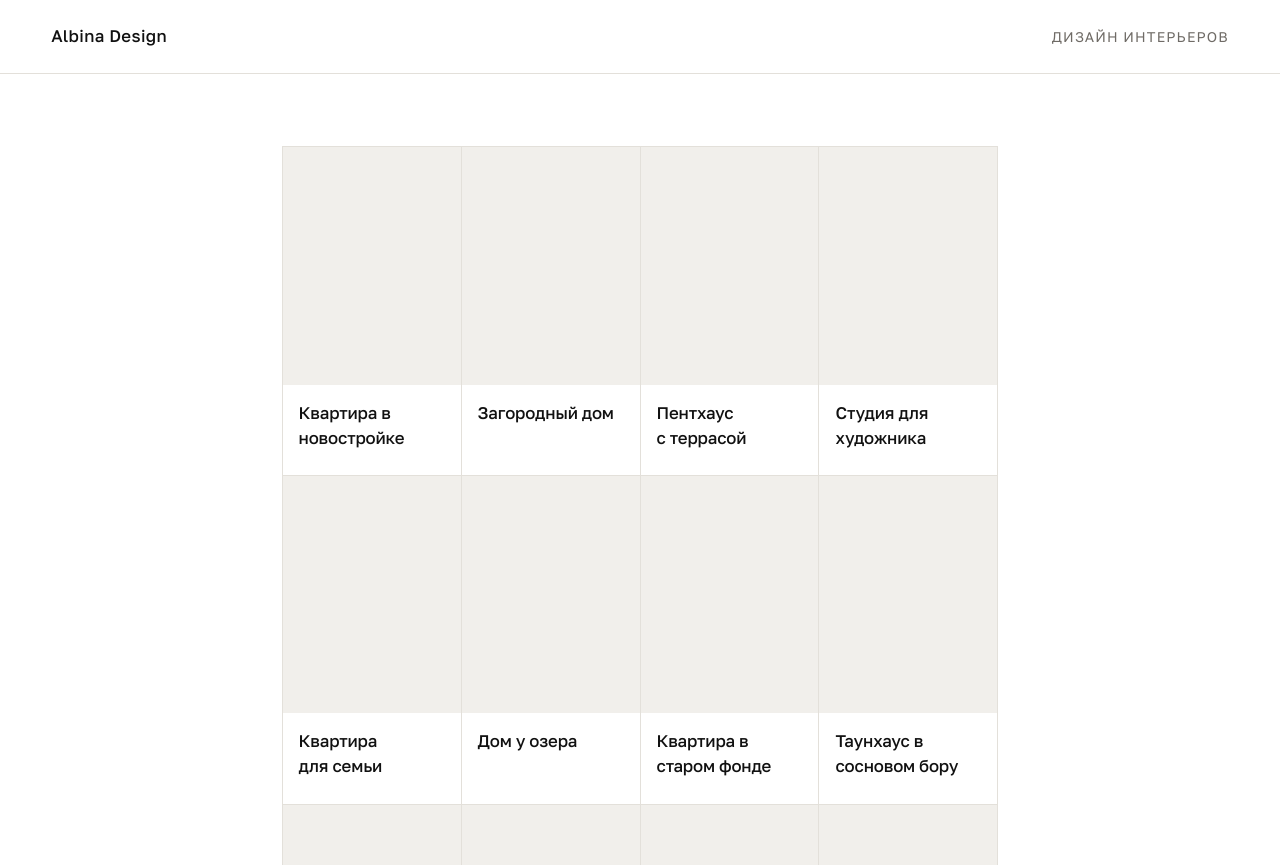
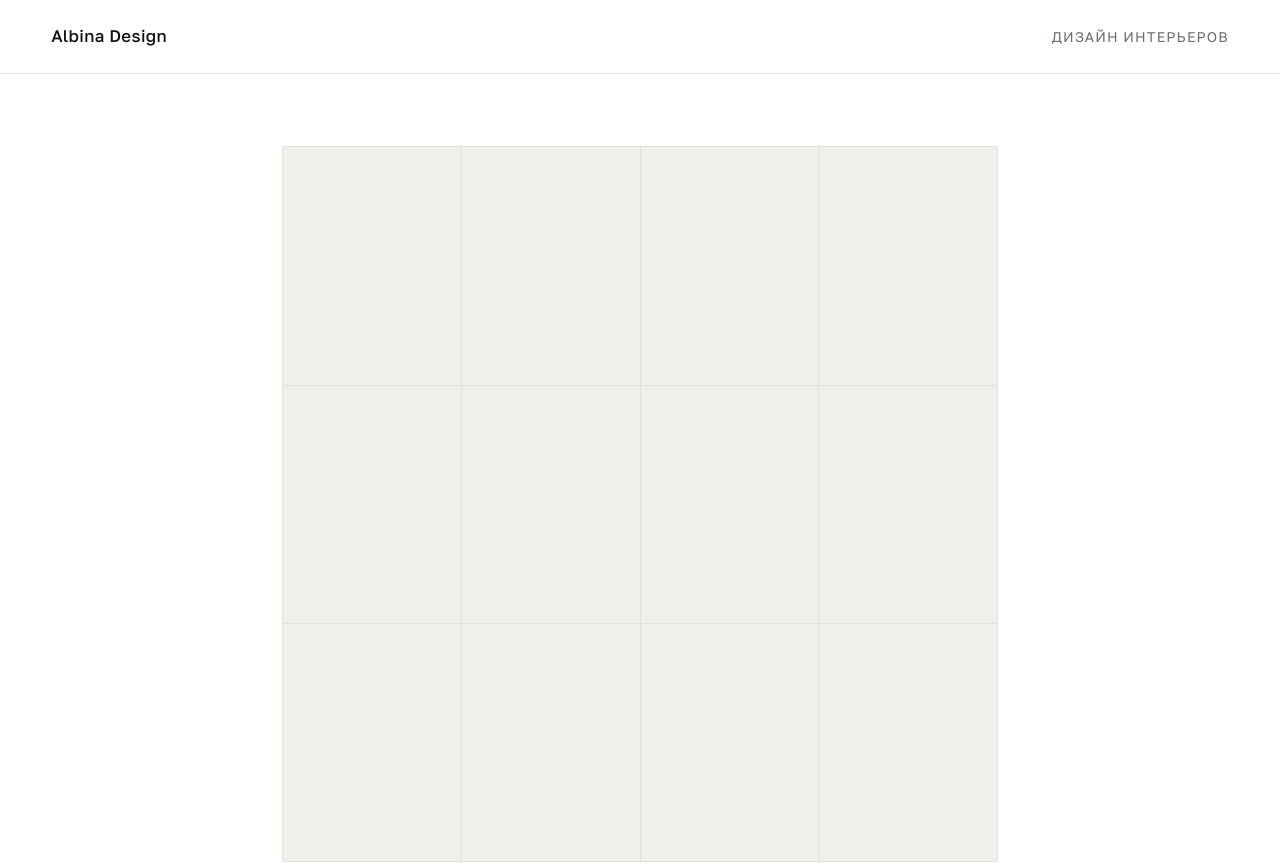
Before and after one commit to sharipovdotnet/albina.design, a website built with Vite: page index.html in a window 1280 px wide. Shown: the top 865 px of the page. Built offline with nearby package versions, Linux system fonts and the light colour scheme.

Commit message:
Убраны подписи из ячеек галереи
Удалены блок подписи и его стили вместе с подчёркиванием по наведению. Поле title
в данных оставлено: из него собирается alt для фотографии.

```diff
--- a/src/styles/main.css
+++ b/src/styles/main.css
@@ -194,35 +194,6 @@
     transform: scale(1.04);
   }
 
-  .project__caption {
-    padding: var(--space-4) var(--space-4) var(--space-6);
-  }
-
-  .project__title {
-    position: relative;
-    display: inline-block;
-    font-size: var(--text-base);
-    font-weight: 500;
-    letter-spacing: -0.01em;
-    text-wrap: balance;
-  }
-
-  .project__title::after {
-    content: "";
-    position: absolute;
-    inset-inline: 0;
-    inset-block-end: -0.25rem;
-    block-size: var(--line-width);
-    background: var(--ink);
-    transform: scaleX(0);
-    transform-origin: left;
-    transition: transform var(--duration) var(--ease);
-  }
-
-  .project:hover .project__title::after {
-    transform: scaleX(1);
-  }
-
   @keyframes project-reveal {
     from {
       opacity: 0;
@@ -240,8 +211,7 @@
       animation: none;
     }
 
-    .project__media img,
-    .project__title::after {
+    .project__media img {
       transition: none;
     }
 
--- a/src/ts/gallery.ts
+++ b/src/ts/gallery.ts
@@ -13,7 +13,7 @@ function createCard(project: Project, index: number): HTMLElement {
   card.id = project.slug;
   card.style.setProperty('--index', String(index));
 
-  card.append(createMedia(project, index), createCaption(project));
+  card.append(createMedia(project, index));
 
   return card;
 }
@@ -39,16 +39,3 @@ function createMedia(project: Project, index: number): HTMLElement {
 
   return media;
 }
-
-function createCaption(project: Project): HTMLElement {
-  const caption = document.createElement('div');
-  caption.className = 'project__caption';
-
-  const title = document.createElement('h2');
-  title.className = 'project__title';
-  title.textContent = project.title;
-
-  caption.append(title);
-
-  return caption;
-}
```
Also changed, not shown: README.md.
